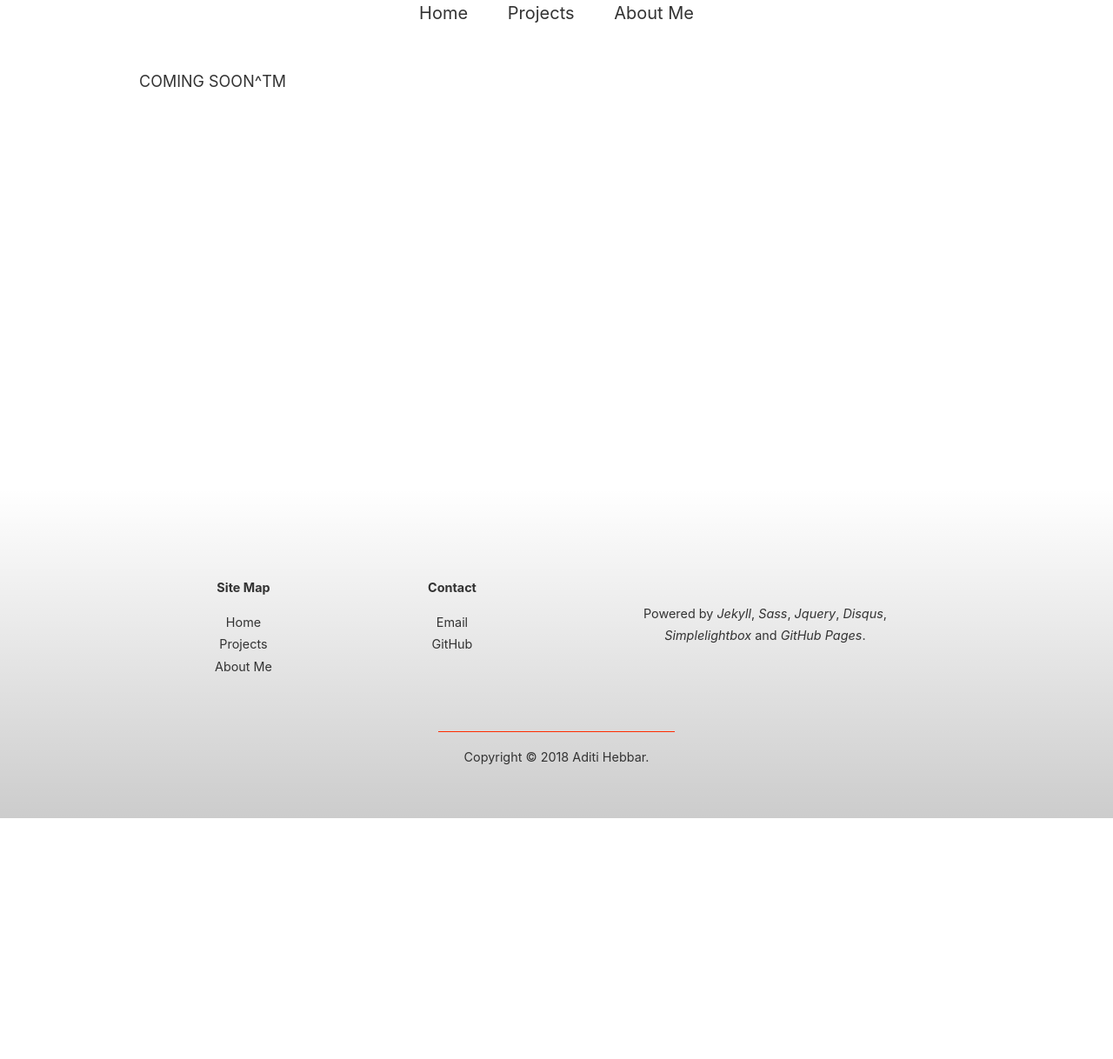
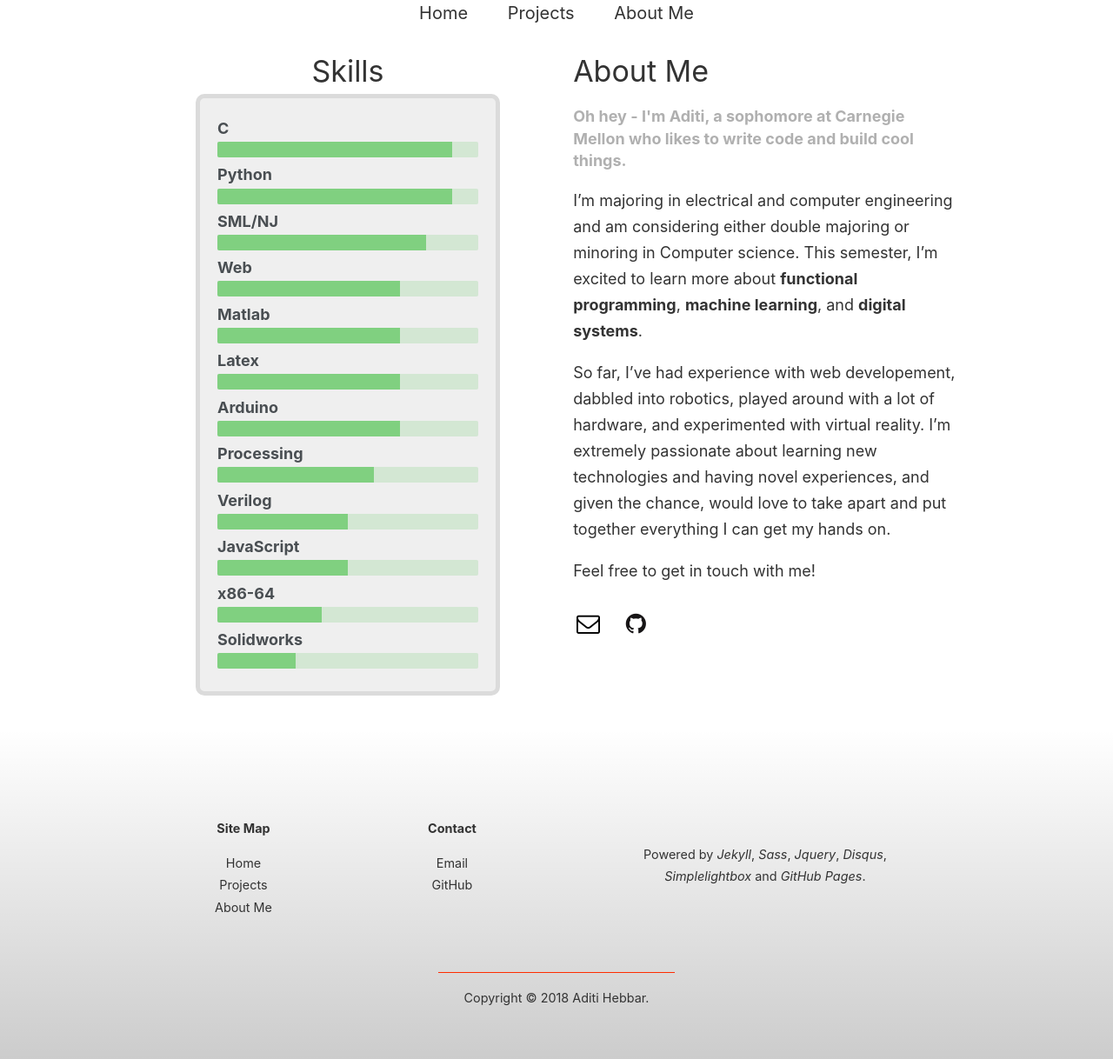
Before and after one commit to adhebbar/adhebbar.github.io, a Jekyll site: the page built from about.md, in a window 1280 px wide. Shown: the whole page at 87% size. Built offline with Jekyll 4.4.1, drawn with Linux system fonts in a browser that asks for light colours; before the commit the page ends 941 px from its top, so only the background shows below that.

Commit message:
finished about me

```diff
--- a/_layouts/about.html
+++ b/_layouts/about.html
@@ -1,3 +1,216 @@
 ---
 layout: default
 ---
+<style>
+.contentContainer {
+  background: #efefef;
+  padding: 20px;
+  max-width: 350px;
+  min-width: 150px;
+  margin: auto;
+  border-radius: 10px;
+  border: solid 5px #dbdbdb;
+}
+
+/*///////////////////////////////////////////////////////
+    // Progress Bars \\
+///////////////////////////////////////////////////////*/
+
+.progressBar {
+  margin-bottom: 0.3em;
+}
+
+.progressBar h4 {
+/*  font-size: 1px;
+  font-size: 1.33em;
+  text-transform: none;
+  font-family: Arial, Helvetica, sans-serif;
+  font-weight: bold;*/
+  margin-bottom: .005em;
+}
+
+.progressBarContainer {
+  width: 100%;
+  max-width: 350px;
+  height: 1em;
+  background: #e6eae3;
+  background: rgba(100,200,100,.2);
+  overflow: hidden;
+  border-radius: 2px;
+}
+
+.progressBarValue {
+  height: 1.06em;
+  float: left;
+  background: #0866dc;
+  background: rgba(100,200,100,.75);
+}
+
+.value-00 { width: 0; }
+
+.value-10 { width: 10%; }
+
+.value-20 { width: 20%; }
+
+.value-30 { width: 30%; }
+
+.value-40 { width: 40%; }
+
+.value-50 { width: 50%; }
+
+.value-60 { width: 60%; }
+
+.value-70 { width: 70%; }
+
+.value-80 { width: 80%; }
+
+.value-90 { width: 90%; }
+
+.value-100 { width: 100%; }
+</style>
+<article id="about">
+	<figure>
+		<div class="col-50">
+<!-- 			progress bars here
+ -->		<center><h1>Skills</h1></center>
+			<div class="contentContainer">
+			  <div class="progressBar">
+			    <h4>C</h4>
+			    <div class="progressBarContainer">
+			      <div class="progressBarValue value-90"></div>
+			    </div>
+			  </div>
+			  <div class="progressBar">
+			    <h4>Python</h4>
+			    <div class="progressBarContainer">
+			      <div class="progressBarValue value-90"></div>
+			    </div>
+			  </div>
+			  <div class="progressBar">
+			    <h4>SML/NJ</h4>
+			    <div class="progressBarContainer">
+			      <div class="progressBarValue value-80"></div>
+			    </div>
+			  </div>
+			  <div class="progressBar">
+			    <h4>Web</h4>
+			    <div class="progressBarContainer">
+			      <div class="progressBarValue value-70"></div>
+			    </div>
+			  </div>
+			  <div class="progressBar">
+			    <h4>Matlab</h4>
+			    <div class="progressBarContainer">
+			      <div class="progressBarValue value-70"></div>
+			    </div>
+			  </div>
+			  <div class="progressBar">
+			    <h4>Latex</h4>
+			    <div class="progressBarContainer">
+			      <div class="progressBarValue value-70"></div>
+			    </div>
+			  </div>
+			  <div class="progressBar">
+			    <h4>Arduino</h4>
+			    <div class="progressBarContainer">
+			      <div class="progressBarValue value-70"></div>
+			    </div>
+			  </div>
+			  <div class="progressBar">
+			    <h4>Processing</h4>
+			    <div class="progressBarContainer">
+			      <div class="progressBarValue value-60"></div>
+			    </div>
+			  </div>
+			  <div class="progressBar">
+			    <h4>Verilog</h4>
+			    <div class="progressBarContainer">
+			      <div class="progressBarValue value-50"></div>
+			    </div>
+			  </div>
+			  <div class="progressBar">
+			    <h4>JavaScript</h4>
+			    <div class="progressBarContainer">
+			      <div class="progressBarValue value-50"></div>
+			    </div>
+			  </div>
+			  <div class="progressBar">
+			    <h4>x86-64</h4>
+			    <div class="progressBarContainer">
+			      <div class="progressBarValue value-40"></div>
+			    </div>
+			  </div>
+			  <div class="progressBar">
+			    <h4>Solidworks</h4>
+			    <div class="progressBarContainer">
+			      <div class="progressBarValue value-30"></div>
+			    </div>
+			  </div>
+			</div>
+
+		</div>
+
+		<figcaption class="col-50">
+			<h1>{{ page.title | escape }}</h1>
+			<h5>{{ page.caption }}</h5>
+
+			{{ content }}
+
+			<ul class="social-icons">
+
+					<li>
+							<a class="email" href="" itemprop="sameAs" title="Send me an email">
+									<i class="fa fa-fw fa-envelope-o" aria-hidden="true"></i>
+							</a>
+					</li>
+
+					{% if site.linkedin.username %}
+					<li>
+							<a href="https://www.linkedin.com/in/{{ site.linkedin.username }}"
+								itemprop="sameAs" title="Follow me on LinkedIn">
+									<i class="fa fa-fw fa-linkedin-square" aria-hidden="true"></i>
+							</a>
+					</li>
+					{% endif %}
+
+					{% if site.github.username %}
+						<li>
+								<a href="https://github.com/{{ site.github.username }}"
+									itemprop="sameAs" title="Follow me on GitHub">
+										<i class="fa fa-fw fa-github" aria-hidden="true"></i>
+								</a>
+						</li>
+					{% endif %}
+
+					{% if site.flickr.username %}
+						<li>
+								<a href="https://www.flickr.com/photos/{{ site.flickr.username }}/"
+									itemprop="sameAs" title="Connect with me on Flickr">
+										<i class="fa fa-fw fa-flickr" aria-hidden="true"></i>
+								</a>
+						</li>
+					{% endif %}
+
+					{% if site.instagram.username %}
+						<li>
+								<a href="https://www.instagram.com/{{ site.instagram.username }}/"
+									itemprop="sameAs" title="Connect with me on Instagram">
+										<i class="fa fa-fw fa-instagram" aria-hidden="true"></i>
+								</a>
+						</li>
+					{% endif %}
+
+					{% if site.twitter.username %}
+						<li>
+								<a href="https://twitter.com/{{ site.twitter.username }}/"
+									itemprop="sameAs" title="Follow me on Twitter">
+										<i class="fa fa-fw fa-twitter" aria-hidden="true"></i>
+								</a>
+						</li>
+					{% endif %}
+
+			</ul>
+
+		</figcaption>
+	</figure>
+</article>
--- a/_layouts/default.html
+++ b/_layouts/default.html
@@ -18,6 +18,7 @@
       {{ content }}
 
     </main>
+
 
     {% include footer.html %}
 
--- a/about.md
+++ b/about.md
@@ -1,10 +1,19 @@
 ---
-layout: default
+layout: about
 title: About Me
-caption: Oh hey - Munky is a Jekyll theme for portfolio websites.
+caption: Oh hey - I'm Aditi, a sophomore at Carnegie Mellon who likes to write code and build cool things.
 permalink: /about/
 order: 4
 sidebar: false
 ---
 
-COMING SOON^TM
+I'm majoring in electrical and computer engineering and am considering either double majoring or minoring in Computer science.
+This semester, I'm excited to learn more about **functional programming**, **machine learning**, and **digital systems**.
+
+
+So far, I've had experience with web developement, dabbled into robotics, played around with a lot of hardware, and experimented with
+virtual reality. I'm extremely passionate about learning new technologies and having novel experiences, and given the chance, would
+love to take apart and put together everything I can get my hands on.
+
+
+Feel free to get in touch with me!
```
